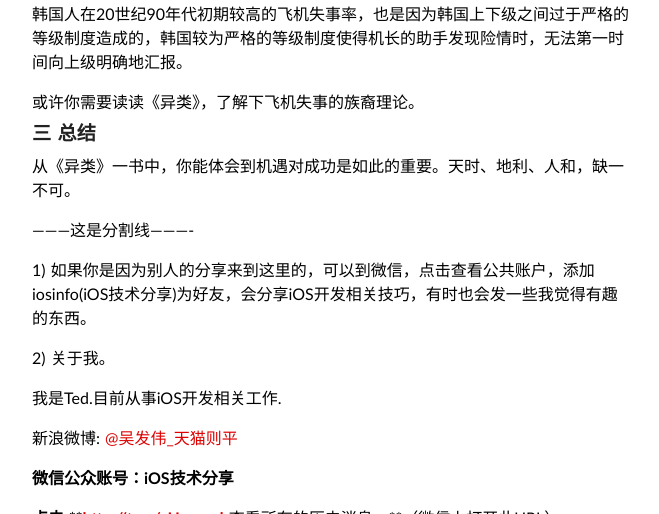
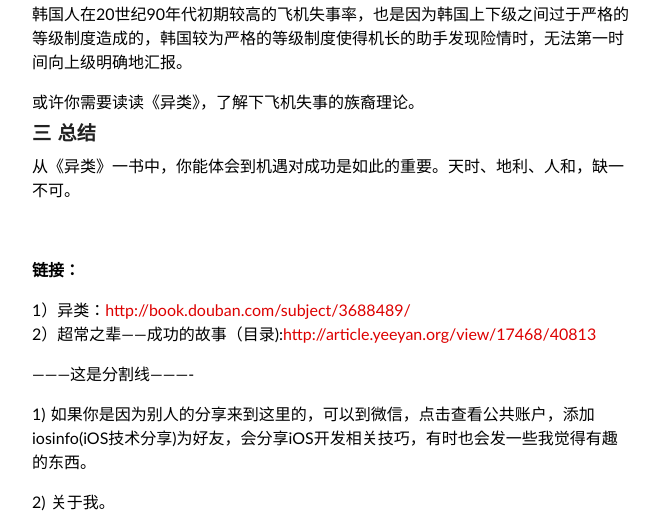
Before and after one commit to wufawei/wufawei.github.com, a Jekyll site: the page built from _posts/201307/2013-07-14-outliers.md, in a window 1280 px wide and 900 px high, scrolled down 1073 px, cut to the strip 0-514 px from the top of the window. Shown: the whole strip, without its empty margins (308-967 px from the left). Built offline with Jekyll 4.4.1, drawn with Linux system fonts in a browser that asks for light colours; some web fonts are replaced; Markdown is read by kramdown in place of the engine named in the settings; comment, search, counter and statistics services are not loaded.

Commit message:
add link

```diff
--- a/_posts/201307/2013-07-14-outliers.md
+++ b/_posts/201307/2013-07-14-outliers.md
@@ -60,6 +60,12 @@ Sun公司创始人之一Joy、甲壳虫乐队、比尔盖茨，他们在成功
 
 
 
+<br>
+
+**链接：**
+
+1）异类：<http://book.douban.com/subject/3688489/>
+2）超常之辈——成功的故事（目录):<http://article.yeeyan.org/view/17468/40813>
 
 ---------这是分割线----------
 <br />
```
